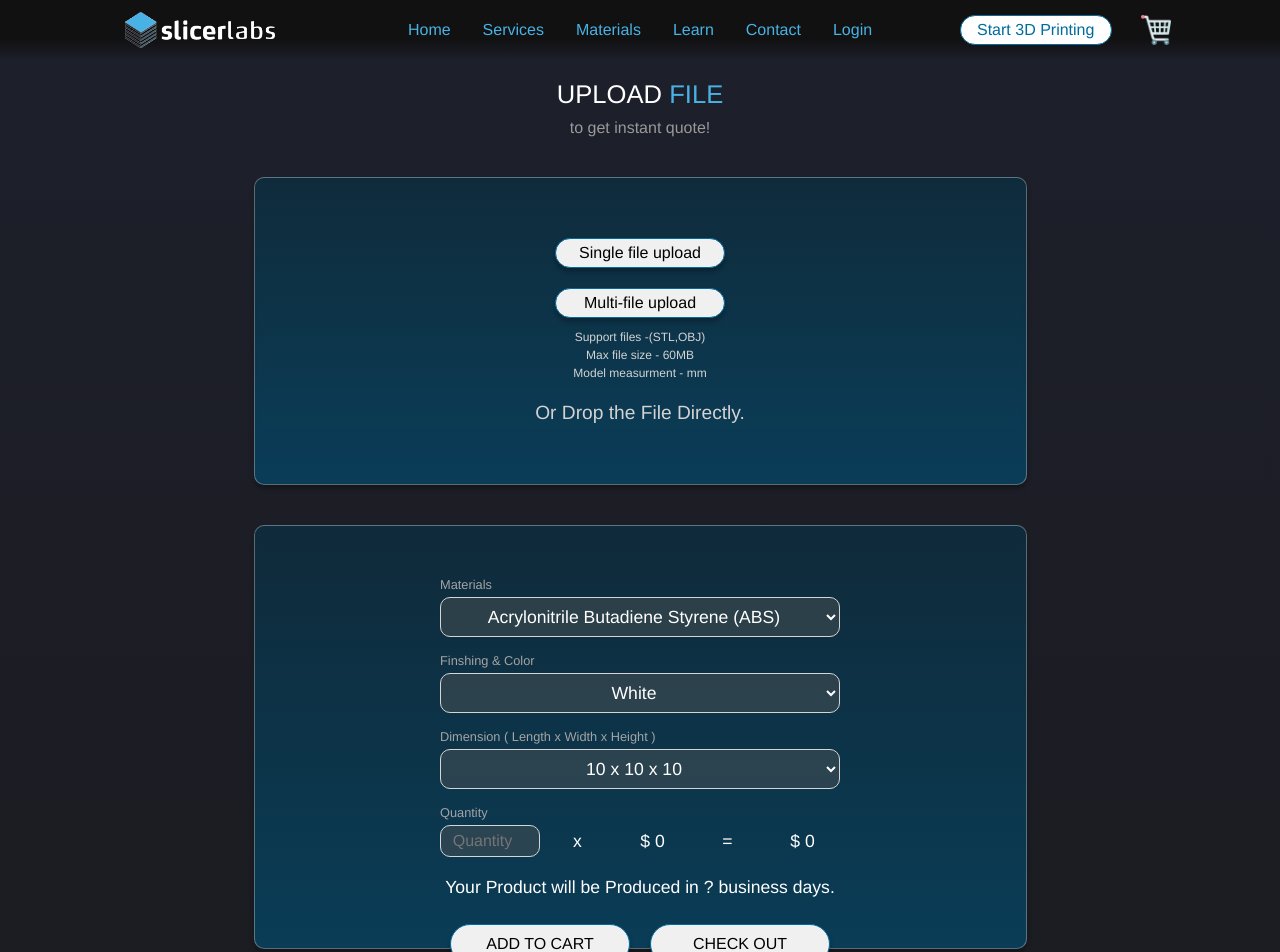
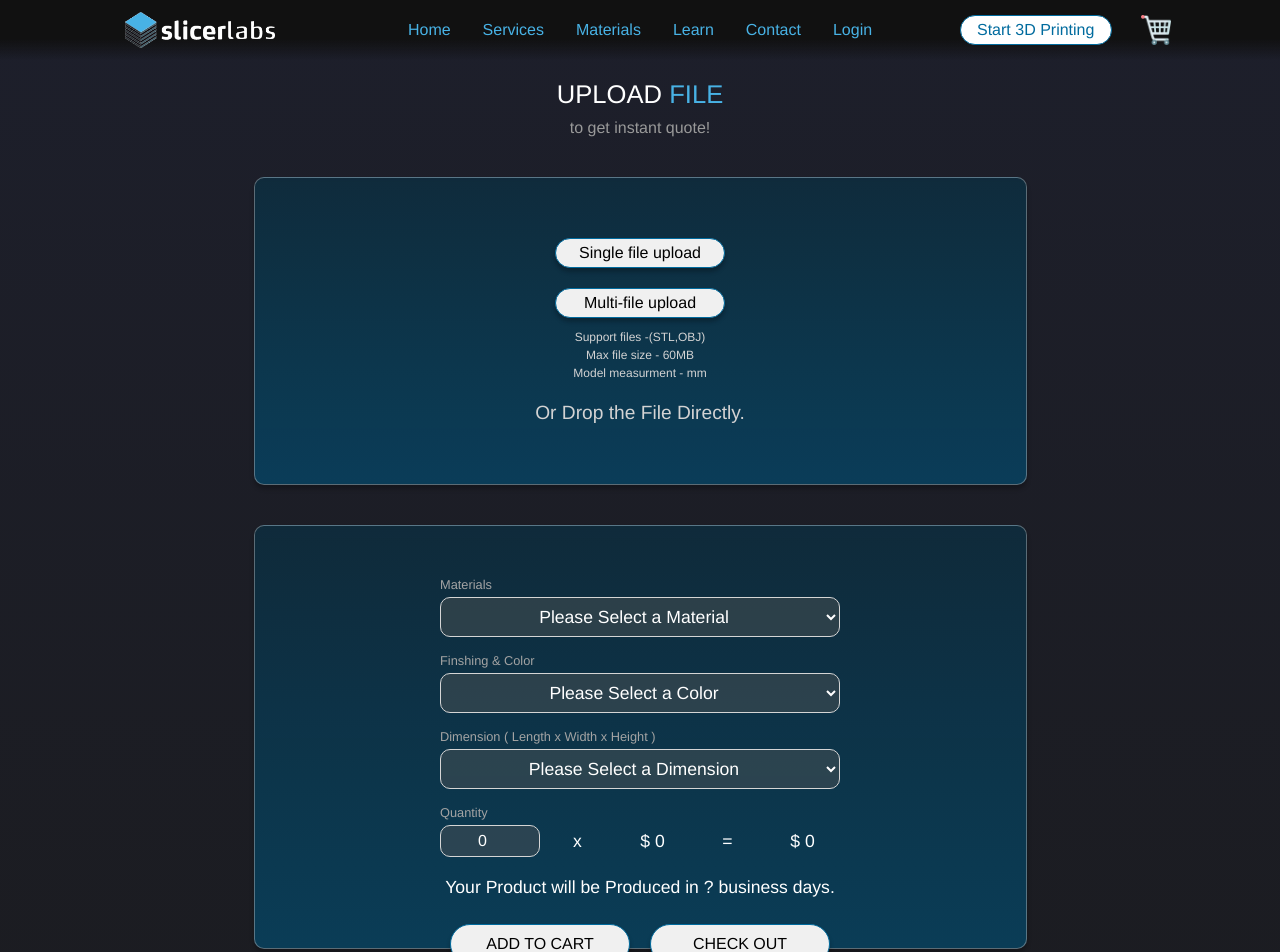
Before and after one commit to zaykha/slicerlabs, a React (Vite) app in the folder slicerLabs/: page /Start3dPrinting in a window 1280 px wide. Shown: the top 952 px of the page. Built offline with nearby package versions, Linux system fonts and the light colour scheme.

Commit message:
cart build 1

```diff
--- a/slicerLabs/src/Pages/Cart/Cartpage.jsx
+++ b/slicerLabs/src/Pages/Cart/Cartpage.jsx
@@ -3,14 +3,25 @@ import Footer from '../../globalcomponents/Footer/footer'
 import Navbar from '../../globalcomponents/navbar/navbar'
 import { CUheader, CUsubheader } from '../ContactUs/ContactUsComponents/ContactUsHero/ContactUsHeroelemements'
 import { SSpan } from '../Services/Serviceselement'
+import { useLocation } from 'react-router-dom';
 
 const Cartpage = () => {
+  const { search } = useLocation();
+  const params = new URLSearchParams(search);
+  const cartString = params.get('cart');
+  const cart = JSON.parse(decodeURIComponent(cartString || '[]'));
   return (
     <>
         <Navbar/>
-        <CUheader>CHECKOUT <SSpan>Process</SSpan></CUheader>
-        <CUsubheader></CUsubheader>
-
+        <CUheader>CHECKOUT <SSpan>PROCESS</SSpan></CUheader>
+        <CUsubheader>Fast and Smooth Processing</CUsubheader>
+        <ul>
+        {cart.map((item, index) => (
+          <li key={index}>
+            Material: {item.material}, Finishing: {item.finishing}, Dimension: {item.dimension}, Quantity: {item.quantity}
+          </li>
+        ))}
+      </ul>
         <Footer/>
     </>
   )
--- a/slicerLabs/src/Pages/StartPrinting/StartPrintingComponents/MaterialsOptions/MaterialsOptions.jsx
+++ b/slicerLabs/src/Pages/StartPrinting/StartPrintingComponents/MaterialsOptions/MaterialsOptions.jsx
@@ -1,11 +1,43 @@
-import React, { useEffect, useRef } from 'react';
+import React, { useEffect, useRef, useState } from 'react';
 import { LoginContainer, LoginFlexdiv, LoginFromcontainer } from '../../../Login/LoginComponents/LoginForm/LoginFormelements'
 import { Mdropdownlabel, MinP, Minputqtt, MOdropdown, Moption, TocartCTABtn, Tocartflexdiv } from './MaterialsOptionselements'
-
+import { useNavigate } from 'react-router-dom';
 const MaterialsOptions = () => {
 
   const aboveDivRef = useRef(null);
   const belowDivRef = useRef(null);
+
+  const [material, setMaterial] = useState("");
+  const [finishing, setFinishing] = useState("");
+  const [dimension, setDimension] = useState("");
+  const [quantity, setQuantity] = useState(0);
+  const [cart, setCart] = useState([]);
+  const Navigate = useNavigate();
+
+  useEffect(() => {
+    console.log("Cart:", cart);
+  }, [cart]);
+
+
+  const handleAddToCart = () => {
+    const item = {
+      material,
+      finishing,
+      dimension,
+      quantity,
+    };
+    setCart((prevCart) => [...prevCart, item]);
+    setMaterial("");
+    setFinishing("");
+    setDimension("");
+    setQuantity(0);
+
+  };
+
+  const handleCheckOut = () => {
+    const cartString = encodeURIComponent(JSON.stringify(cart));
+    Navigate(`/cart?cart=${cartString}`);
+  }
 
   useEffect(() => {
     const updatePosition = () => {
@@ -24,37 +56,54 @@ const MaterialsOptions = () => {
     <>
     <LoginFromcontainer ref={aboveDivRef} >
     <LoginContainer >
-        <Mdropdownlabel>Materials</Mdropdownlabel>
-        <MOdropdown>
-          <Moption>Acrylonitrile Butadiene Styrene (ABS)</Moption>
-          <Moption>Polylactic Acid (PLA)</Moption>
-          <Moption>Thermoplastic Polyurethane (TPU)</Moption>
-          <Moption>Nylon</Moption>
-          <Moption>Polyethylene Terephthalate Glycol (PETG)</Moption>
-          <Moption>Resins</Moption>
+        <Mdropdownlabel htmlFor="material">Materials</Mdropdownlabel>
+        <MOdropdown
+        value={material}
+        onChange={(e) => setMaterial(e.target.value)}
+        >
+          <Moption value="">Please Select a Material</Moption>
+          <Moption value="ABS">Acrylonitrile Butadiene Styrene (ABS)</Moption>
+          <Moption value="PLA">Polylactic Acid (PLA)</Moption>
+          <Moption value="TPU">Thermoplastic Polyurethane (TPU)</Moption>
+          <Moption value="Nylon">Nylon</Moption>
+          <Moption value="PETG">Polyethylene Terephthalate Glycol (PETG)</Moption>
+          <Moption value="Resin">Resins</Moption>
         </MOdropdown>
 
-        <Mdropdownlabel>Finshing & Color</Mdropdownlabel>
-        <MOdropdown>
-          <Moption>White</Moption>
-          <Moption>Black</Moption>
-          <Moption>Transparent</Moption>
+        <Mdropdownlabel htmlFor="finishing">Finshing & Color</Mdropdownlabel>
+        <MOdropdown
+        value={finishing}
+        onChange={(e) => setFinishing(e.target.value)}
+        >
+          <Moption value="">Please Select a Color</Moption>
+          <Moption value="white">White</Moption>
+          <Moption value="black">Black</Moption>
+          <Moption value="transparent">Transparent</Moption>
         </MOdropdown>
 
 
-        <Mdropdownlabel>Dimension ( Length x Width x Height )</Mdropdownlabel>
-        <MOdropdown>
-          <Moption>10 x 10 x 10</Moption>
-          <Moption>20 x 20 x 20</Moption>
-          <Moption>30 x 30 x 30</Moption>
-          <Moption>40 x 40 x 40</Moption>
-          <Moption>50 x 50 x 50</Moption>
-          <Moption>custom</Moption>
+        <Mdropdownlabel htmlFor="dimension">Dimension ( Length x Width x Height )</Mdropdownlabel>
+        <MOdropdown
+        value={dimension}
+        onChange={(e) => setDimension(e.target.value)}>
+          <Moption value="">Please Select a Dimension</Moption>
+          <Moption value="10">10 x 10 x 10</Moption>
+          <Moption value="20">20 x 20 x 20</Moption>
+          <Moption value="30">30 x 30 x 30</Moption>
+          <Moption value="40">40 x 40 x 40</Moption>
+          <Moption value="50">50 x 50 x 50</Moption>
+          <Moption value="custom">custom</Moption>
         </MOdropdown>
 
-        <Mdropdownlabel>Quantity</Mdropdownlabel>
+        <Mdropdownlabel htmlFor="quantity">Quantity</Mdropdownlabel>
         <LoginFlexdiv >
-            <Minputqtt type='number' placeholder='Quantity' min='0'></Minputqtt>
+            <Minputqtt
+            type='number'
+            placeholder='Quantity'
+            min='0'
+            value={quantity}
+            onChange={(e) => setQuantity(e.target.value)}
+            ></Minputqtt>
             <MinP>x </MinP>
             <MinP>$ 0 </MinP>
             <MinP>= </MinP>
@@ -68,8 +117,8 @@ const MaterialsOptions = () => {
 
 </LoginFromcontainer>
 <Tocartflexdiv ref={belowDivRef}>
-        <TocartCTABtn>ADD TO CART</TocartCTABtn>
-        <TocartCTABtn>CHECK OUT</TocartCTABtn>
+        <TocartCTABtn onClick={handleAddToCart}>ADD TO CART</TocartCTABtn>
+        <TocartCTABtn onClick={handleCheckOut}>CHECK OUT</TocartCTABtn>
     </Tocartflexdiv>
 </>
   )
```
Also changed, not shown: slicerLabs/src/Pages/Cart/CartComponents/Cart/Cart.jsx (+10 -1 lines).
